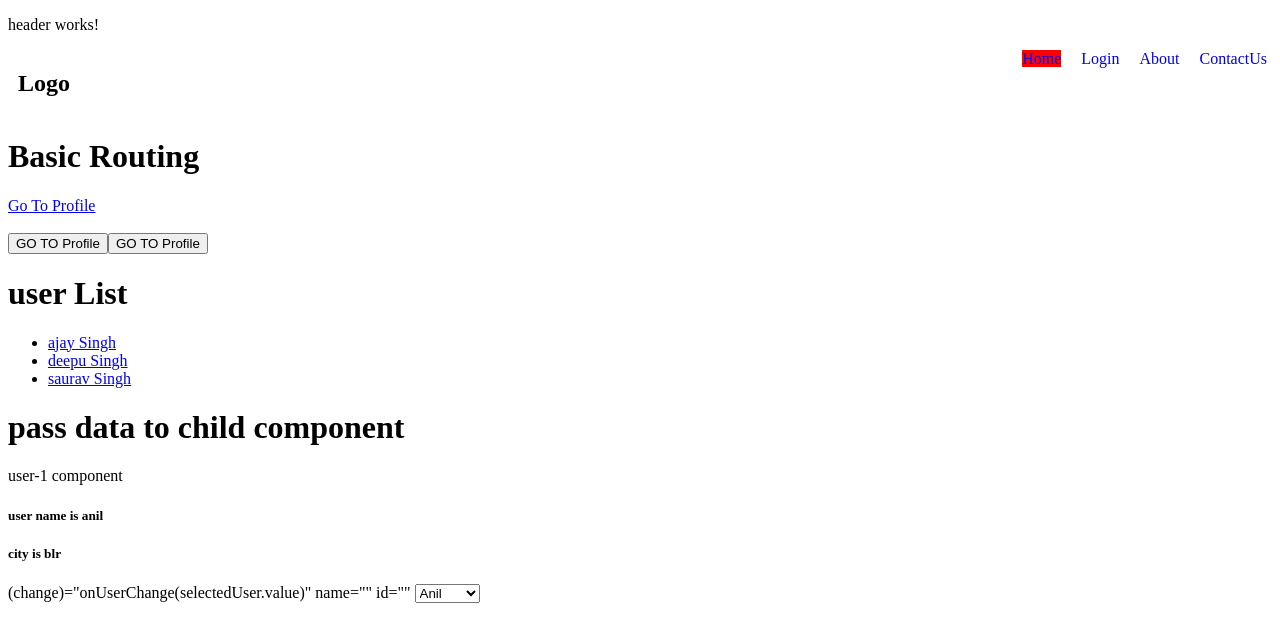
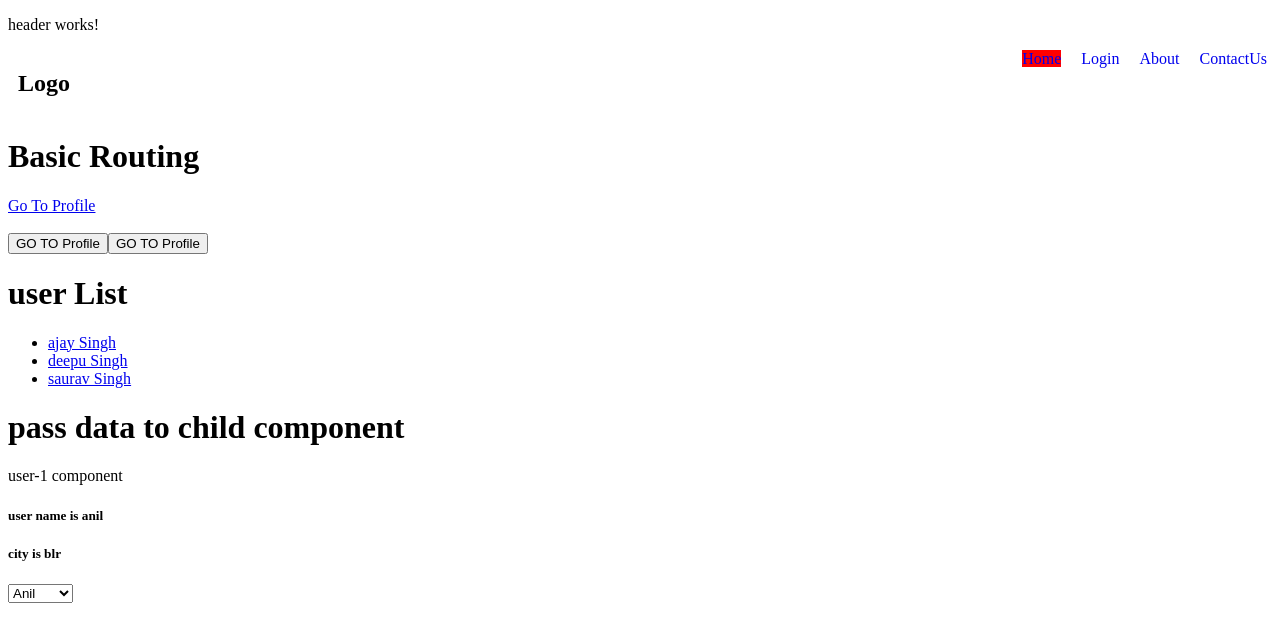
Before and after one commit to ajaysingh6531/AngularRouting, an Angular app: page / in a window 1280 px wide. Shown: the top 642 px of the page. Built offline with nearby package versions, Linux system fonts and the light colour scheme.

Commit message:
pass data.

```diff
--- a/src/app/home/home.html
+++ b/src/app/home/home.html
@@ -26,7 +26,7 @@
         <!-- <app-user-1 [usr]="username" ></app-user-1> -->
 
         <app-user-1 [usr]="selectedUser" city="blr"></app-user-1>
-          (change)="onUserChange(selectedUser.value)" name="" id=""
+          <!-- (change)="onUserChange(selectedUser.value)" name="" id=""  -->
 
           <select [(ngModel)]="selectedUser" >
             <option value="anil">Anil</option>
```
